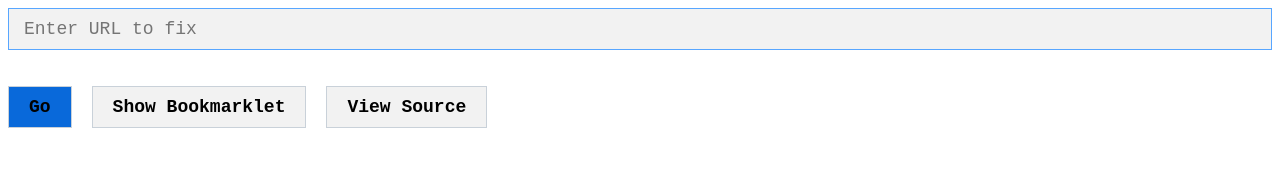
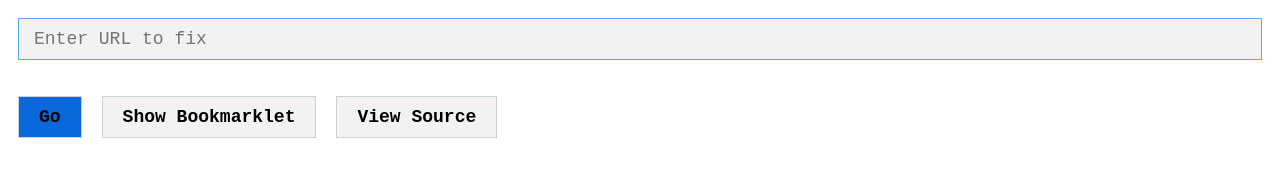
Before and after one commit to synle/fix-tracking-link, a plain HTML site: page index.html in a window 1280 px wide. Drawn offline with Linux system fonts and the light colour scheme.

Commit message:
Update index.html

```diff
--- a/index.html
+++ b/index.html
@@ -30,6 +30,10 @@
         background: var(--colorBgMain);
         color: var(--colorTextMain);
         font-family: Helvetica, Arial;
+      }
+
+      body{
+        margin: 1rem 1rem;
       }
 
       * {
@@ -269,10 +273,10 @@
               btnCopy.onclick = () => {
                 navigator.clipboard.writeText(url);
                 btnCopy.innerText = `Copied`;
-              };
+              }
               btnCopy.onblur = () => {
                 btnCopy.innerText = `Copy Link`;
-              };
+              }
               document.body.append(btnCopy);
             }
           } catch (err) {
```
